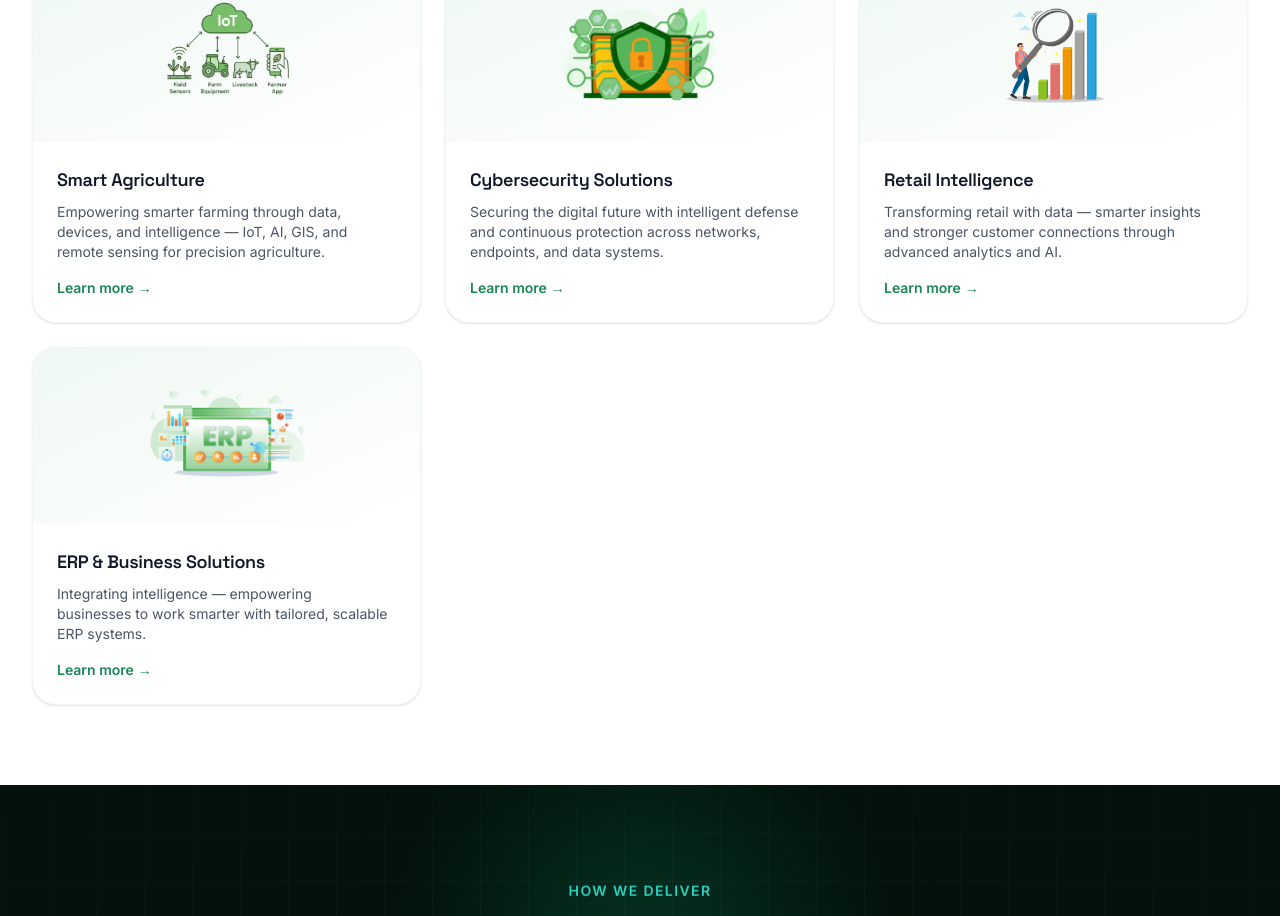
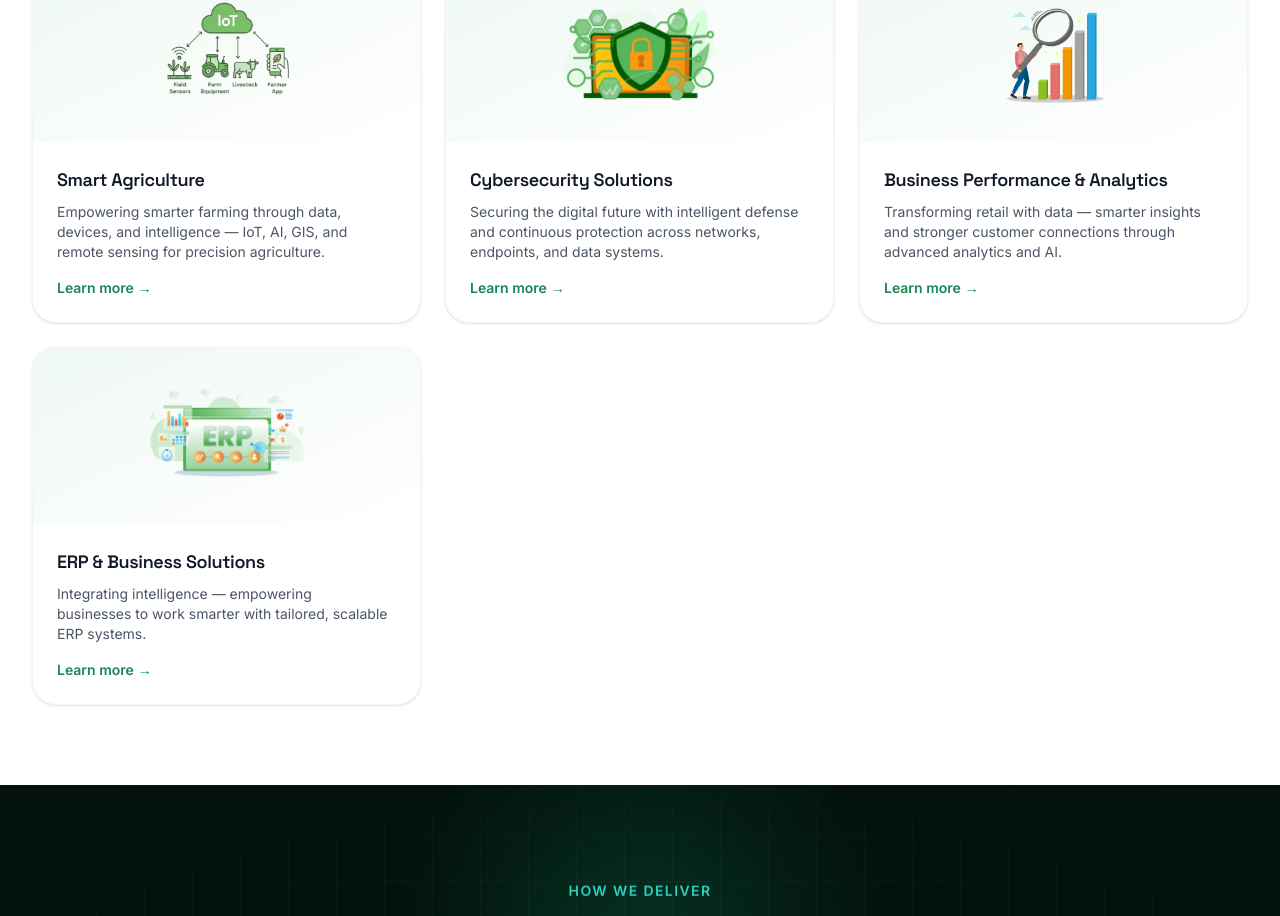
Before and after one commit to AhmadyarRashid/sms-landing-website, a Next.js app: page /services in a window 1280 px wide. Shown: the part 1020-1936 px from the top of the page. Built offline with nearby package versions, Linux system fonts and the light colour scheme.

Commit message:
change retailor service title

```diff
--- a/data/solutions.js
+++ b/data/solutions.js
@@ -159,8 +159,8 @@ export const solutions = [
   },
   {
     slug: "retail-intelligence",
-    title: "Retail Intelligence and Customer Insights",
-    short: "Retail Intelligence",
+    title: "Business Performance & Predictive Analytics",
+    short: "Business Performance & Analytics",
     tagline:
       "Transforming retail with data — smarter insights and stronger customer connections through advanced analytics and AI.",
     heroImage: "/images/retail-intelligence.webp",
```
